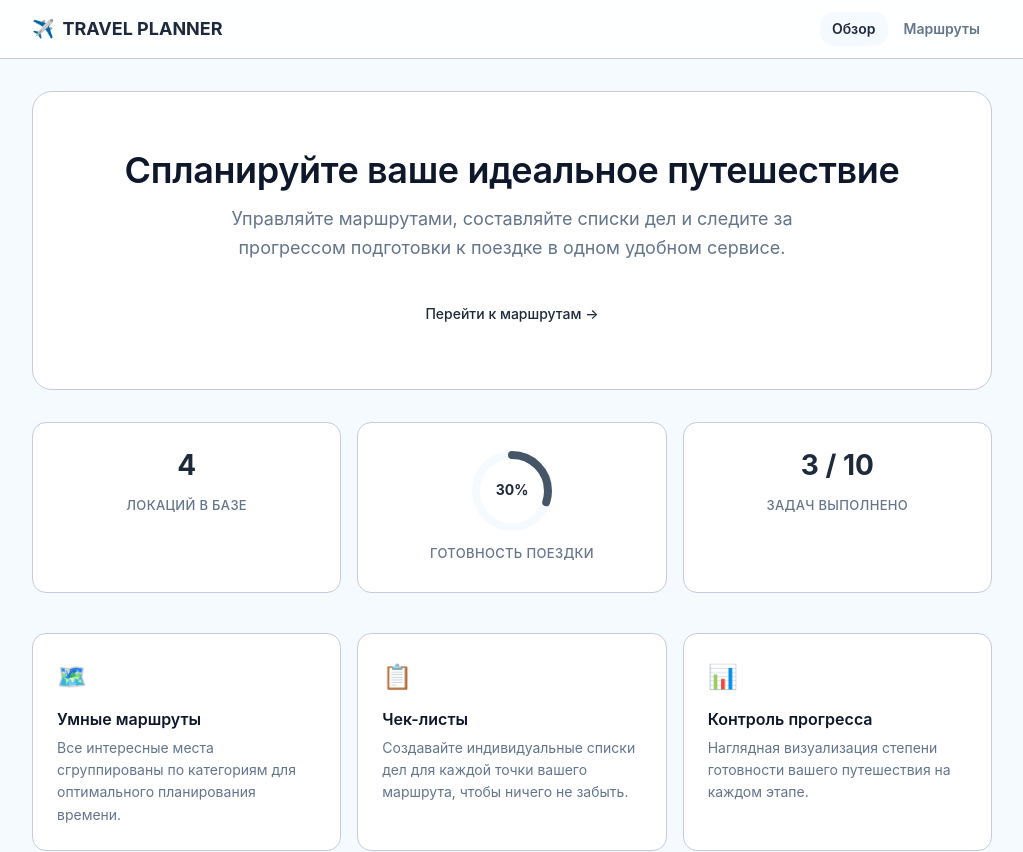
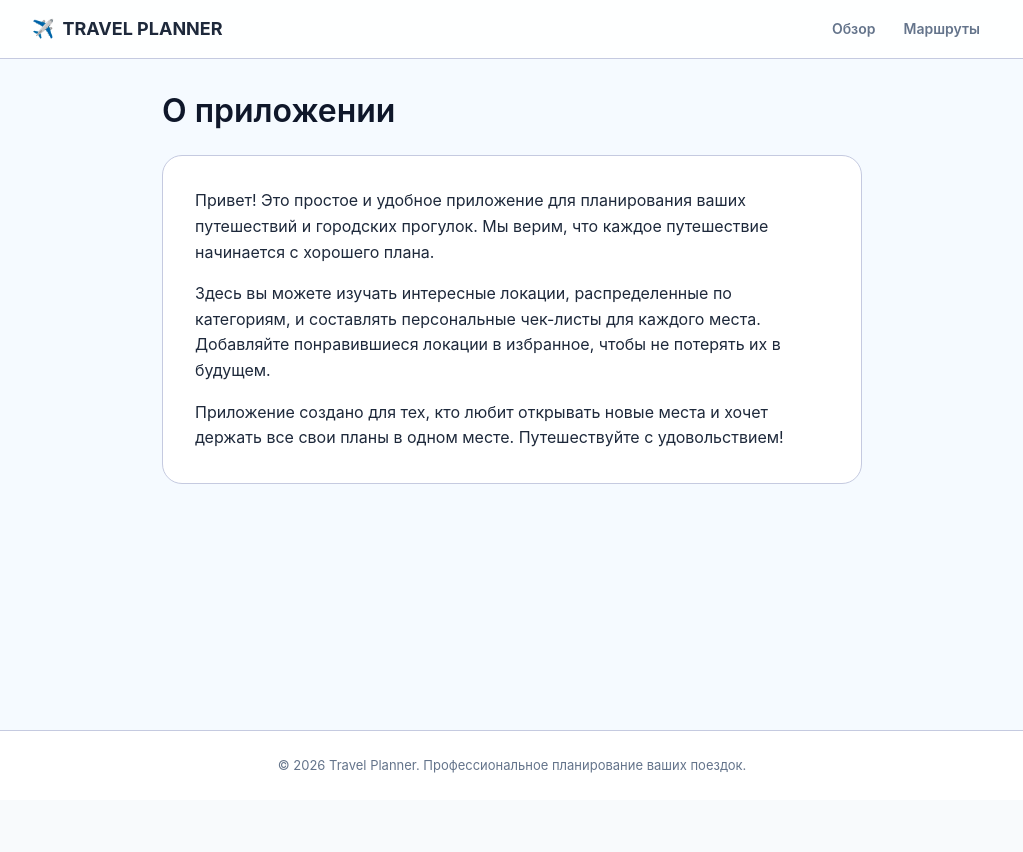
Before and after one commit to ArtemKutsan/react-30-summary-6, a React (Vite) app: page /about in a window 1280 px wide. Before the commit this address led to /. Shown: the top 852 px of the page, without its empty margins (128-1151 px from the left). After the commit the page ends 800 px from the top, so only its background shows below. Built offline with nearby package versions, Linux system fonts and the light colour scheme.

Commit message:
add: Добавление страниц favorites, about и компонета Meta

```diff
--- a/src/App.jsx
+++ b/src/App.jsx
@@ -5,6 +5,8 @@ import HomePage from './pages/home';
 import CategoriesPage from './pages/categories';
 import CategoryPage from './pages/category';
 import PlacePage from './pages/place';
+import FavoritesPage from './pages/favorites';
+import AboutPage from './pages/about';
 import NotFoundPage from './pages/not-found';
 import TodosProvider from './components/TodosProvider';
 
@@ -17,6 +19,8 @@ function App() {
           <Route path="categories" element={<CategoriesPage />} />
           <Route path="categories/:categoryId" element={<CategoryPage />} />
           <Route path="categories/:categoryId/places/:placeId" element={<PlacePage />} />
+          <Route path="favorites" element={<FavoritesPage />} />
+          <Route path="about" element={<AboutPage />} />
           <Route path="home" element={<Navigate to="/" replace />} />
           <Route path="*" element={<NotFoundPage />} />
         </Route>
--- /dev/null
+++ b/src/components/Meta.jsx
@@ -0,0 +1,12 @@
+import { useEffect } from 'react';
+
+const Meta = ({ title }) => {
+  useEffect(() => {
+    const baseTitle = 'Travel Planner';
+    document.title = title ? `${title} | ${baseTitle}` : baseTitle;
+  }, [title]);
+
+  return null;
+};
+
+export default Meta;
--- a/src/components/TodosProvider/index.jsx
+++ b/src/components/TodosProvider/index.jsx
@@ -4,8 +4,19 @@ import TodosContext from '../../context/todos-context';
 
 function TodosProvider({ children }) {
   const [todos, setTodos] = useState(todosData);
+  const [favorites, setFavorites] = useState([]);
 
-  return <TodosContext.Provider value={{ todos, setTodos }}>{children}</TodosContext.Provider>;
+  const toggleFavorite = (placeId) => {
+    setFavorites((prev) =>
+      prev.includes(placeId) ? prev.filter((id) => id !== placeId) : [...prev, placeId]
+    );
+  };
+
+  return (
+    <TodosContext.Provider value={{ todos, setTodos, favorites, toggleFavorite }}>
+      {children}
+    </TodosContext.Provider>
+  );
 }
 
 export default TodosProvider;
--- /dev/null
+++ b/src/pages/about/index.jsx
@@ -0,0 +1,27 @@
+import Meta from '../../components/Meta';
+
+const AboutPage = () => {
+  return (
+    <div className="about-page">
+      <Meta title="О приложении" />
+      <h1 className="about-title">О приложении</h1>
+      <div className="about-content">
+        <p>
+          Привет! Это простое и удобное приложение для планирования ваших путешествий и городских
+          прогулок. Мы верим, что каждое путешествие начинается с хорошего плана.
+        </p>
+        <p>
+          Здесь вы можете изучать интересные локации, распределенные по категориям, и составлять
+          персональные чек-листы для каждого места. Добавляйте понравившиеся локации в избранное,
+          чтобы не потерять их в будущем.
+        </p>
+        <p>
+          Приложение создано для тех, кто любит открывать новые места и хочет держать все свои планы
+          в одном месте. Путешествуйте с удовольствием!
+        </p>
+      </div>
+    </div>
+  );
+};
+
+export default AboutPage;
--- /dev/null
+++ b/src/pages/favorites/index.jsx
@@ -0,0 +1,52 @@
+import { useContext } from 'react';
+import { Link } from 'react-router-dom';
+import TodosContext from '../../context/todos-context';
+import { initialCategories } from '../../data';
+import Meta from '../../components/Meta';
+
+const FavoritesPage = () => {
+  const { favorites } = useContext(TodosContext);
+
+  const favoritePlaces = initialCategories.flatMap((category) =>
+    category.places
+      .filter((place) => favorites.includes(place.id))
+      .map((place) => ({
+        ...place,
+        categoryId: category.id,
+      })),
+  );
+
+  return (
+    <div className="favorites-page">
+      <Meta title="Избранное" />
+      <h1 className="favorites-title">Ваше избранное</h1>
+
+      {favoritePlaces.length === 0 ? (
+        <div className="favorites-empty">
+          <p>В вашем списке избранного пока пусто.</p>
+          <Link to="/categories" className="button button-primary">
+            Найти интересные места
+          </Link>
+        </div>
+      ) : (
+        <div className="favorites-grid">
+          {favoritePlaces.map((place) => (
+            <Link
+              key={place.id}
+              to={`/categories/${place.categoryId}/places/${place.id}`}
+              className="favorite-card"
+            >
+              <div className="favorite-icon">{place.image}</div>
+              <div className="favorite-info">
+                <h3 className="favorite-name">{place.name}</h3>
+                <p className="favorite-desc">{place.description}</p>
+              </div>
+            </Link>
+          ))}
+        </div>
+      )}
+    </div>
+  );
+};
+
+export default FavoritesPage;
```
